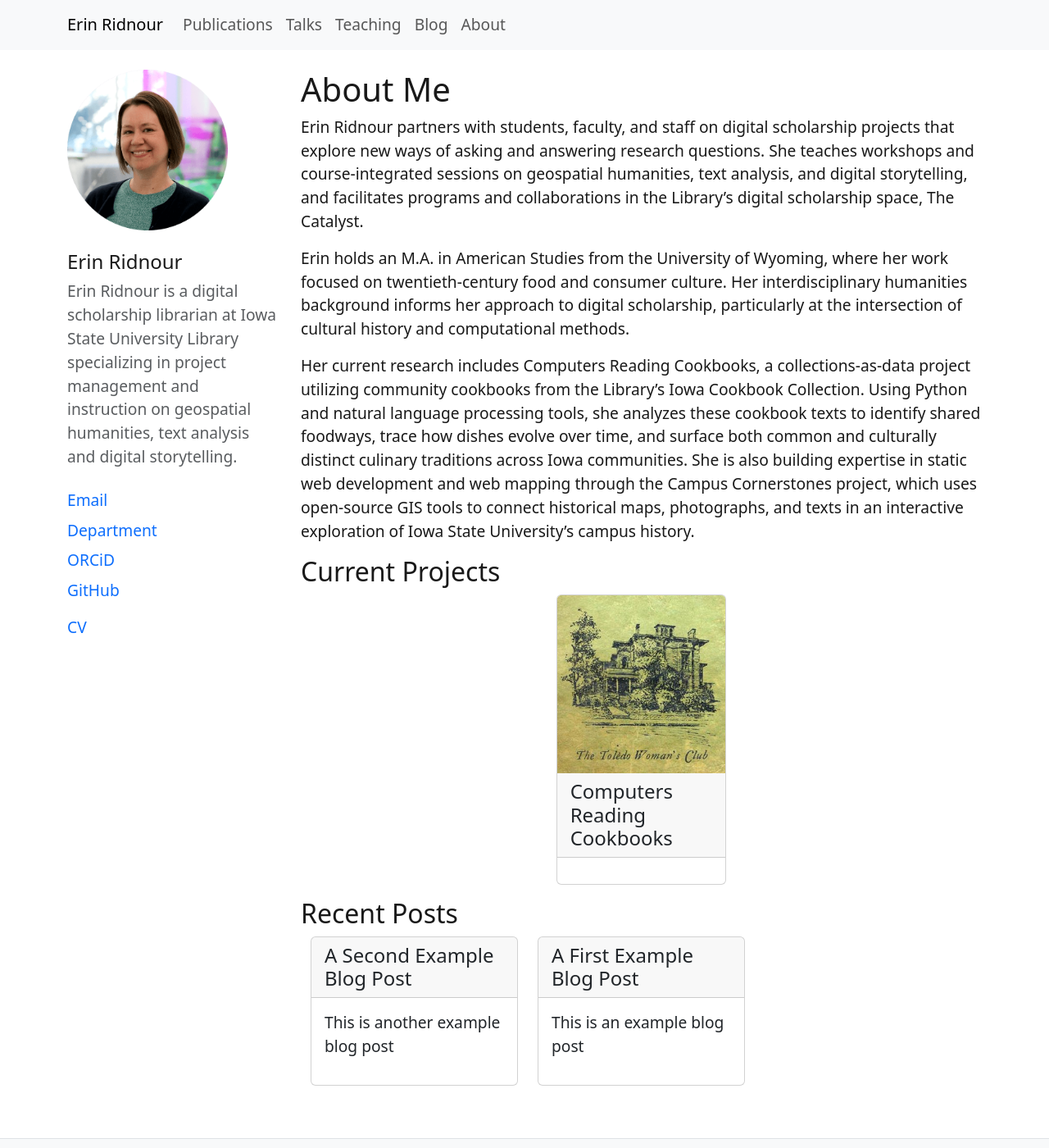
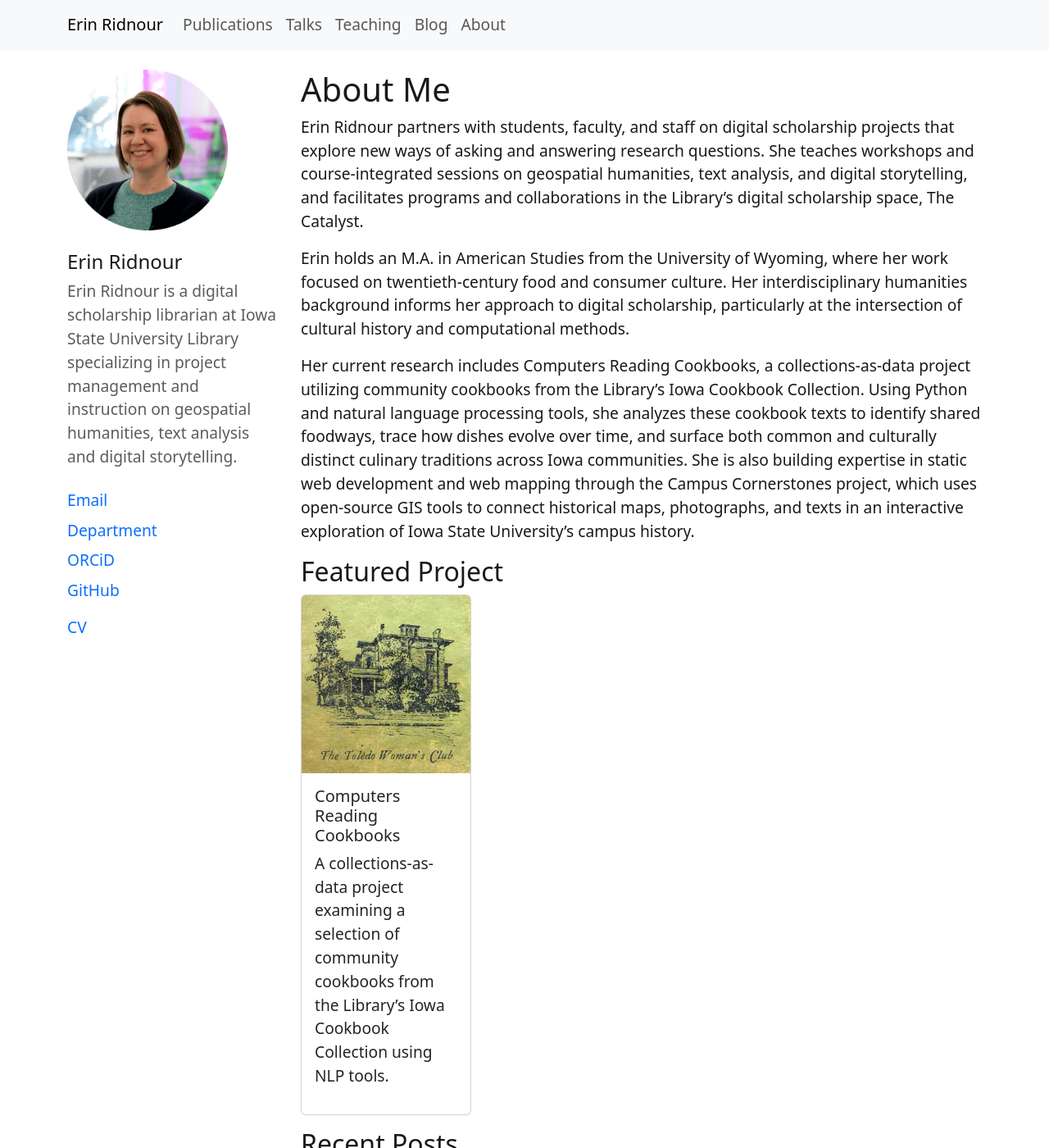
Before and after one commit to emanderson811/ridnour-portfolio, a Jekyll site: the page built from index.md, in a window 1280 px wide and 1400 px high. Shown: the whole window at 82% size. Built offline with Jekyll 4.4.1, drawn with Linux system fonts in a browser that asks for light colours.

Commit message:
update card

```diff
--- a/index.md
+++ b/index.md
@@ -8,9 +8,9 @@ Erin holds an M.A. in American Studies from the University of Wyoming, where her
 
 Her current research includes Computers Reading Cookbooks, a collections-as-data project utilizing community cookbooks from the Library’s Iowa Cookbook Collection. Using Python and natural language processing tools, she analyzes these cookbook texts to identify shared foodways, trace how dishes evolve over time, and surface both common and culturally distinct culinary traditions across Iowa communities. She is also building expertise in static web development and web mapping through the Campus Cornerstones project, which uses open-source GIS tools to connect historical maps, photographs, and texts in an interactive exploration of Iowa State University’s campus history.
 
-## Current Projects
+## Featured Project
 
-{% include card.html img="toledoclub.jpg" header="Computers Reading Cookbooks" centered="true" width="25" %}
+{% include card.html img="toledoclub.jpg" title="Computers Reading Cookbooks" text="A collections-as-data project examining a selection of community cookbooks from the Library’s Iowa Cookbook Collection using NLP tools." width="25" %}
 
 ## Recent Posts
 
```
